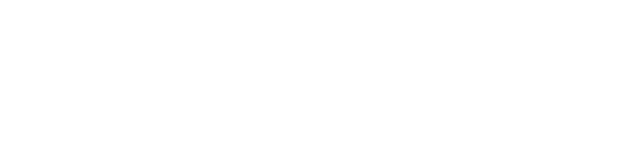
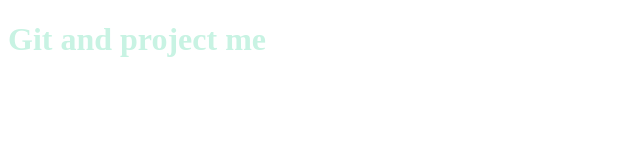
Before and after one commit to qwerjesus/mi-primer_proyecto-con-git, a plain HTML site: page index.html in a window 1280 px wide. Shown: the whole page, without its empty margins (0-640 px from the left). Drawn offline with Linux system fonts and the light colour scheme.

Commit message:
encabezado con estilo

```diff
--- /dev/null
+++ b/css/style.css
@@ -0,0 +1,4 @@
+h1{
+    color: #c8f3e3;
+
+}
--- a/index.html
+++ b/index.html
@@ -5,8 +5,10 @@
     <meta http-equiv="X-UA-Compatible" content="IE=edge">
     <meta name="viewport" content="width=device-width, initial-scale=1.0">
     <title>Home</title>
+    <link rel="stylesheet" href="css/style.css">
+    <script src="js/main.js"></script>
 </head>
 <body>
-
+    <h1>Git and project me</h1>
 </body>
 </html>
```
Also changed, not shown: js/main.js (added).
